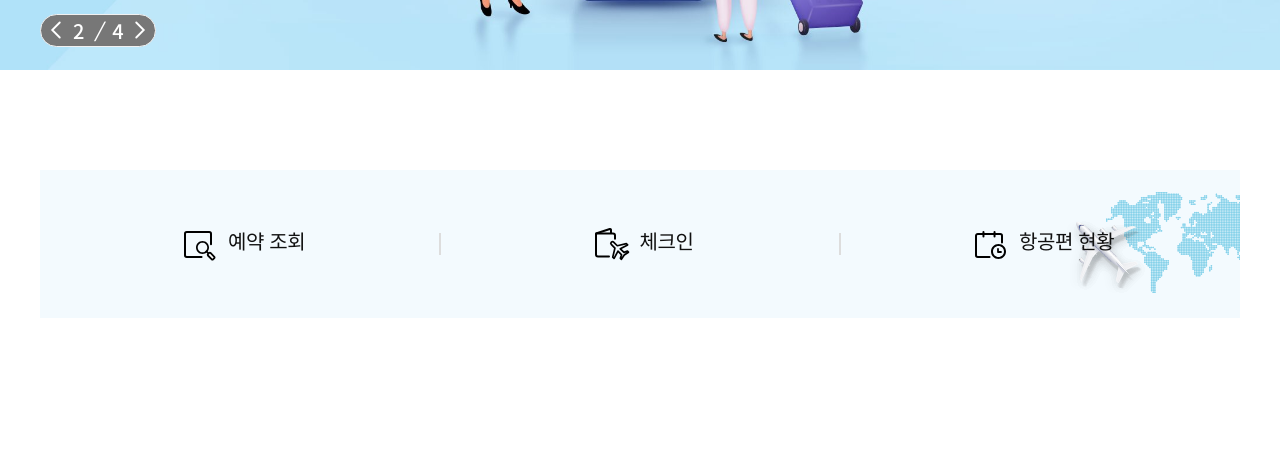
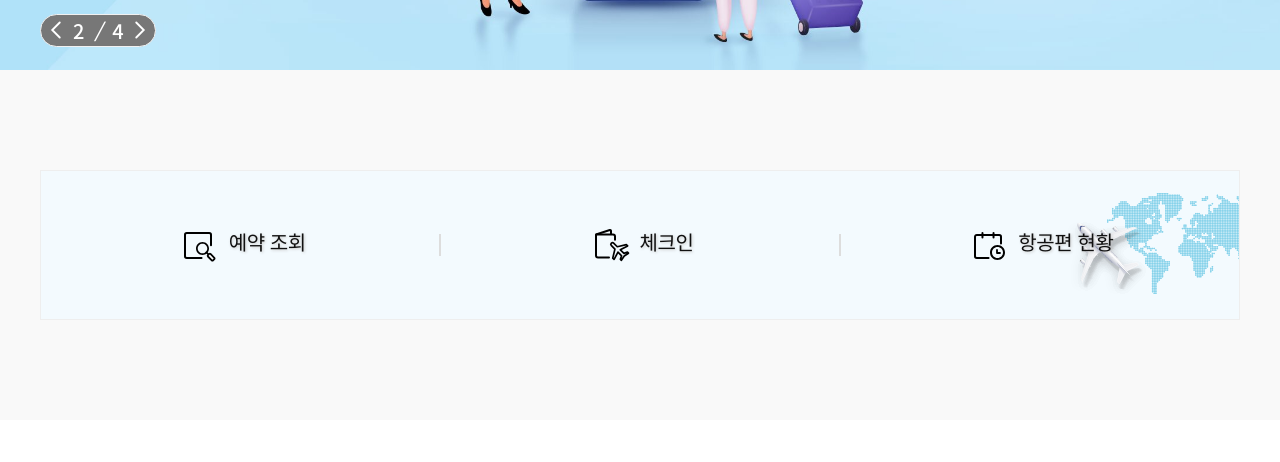
Before and after one commit to dohun9196/portfolio-04, a plain HTML site: page index.html in a window 1280 px wide. Shown: the part 490-952 px from the top of the page. Drawn offline with Linux system fonts and the light colour scheme; some icons are missing.

Commit message:
Update main.css

```diff
--- a/css/main.css
+++ b/css/main.css
@@ -550,6 +550,7 @@
 
 .mainReservation {
     padding: 100px 0;
+    background: #f9f9f9;
 }
 
 .mainReservation .inner {
@@ -562,7 +563,7 @@
     /* height: 200px; */
     margin: 0 auto;
     background: url(../img/mainVisual01.png);
-
+    border: 1px solid #eee;
 }
 
 .mainReservation .inner .resrvation {
@@ -580,6 +581,7 @@
     font-size: 20px;
     font-weight: 500;
     text-align: center;
+    text-shadow: 1px 1px 3px #c7c7c7;
     padding: 50px 0;
     color: #111;
 }
```
